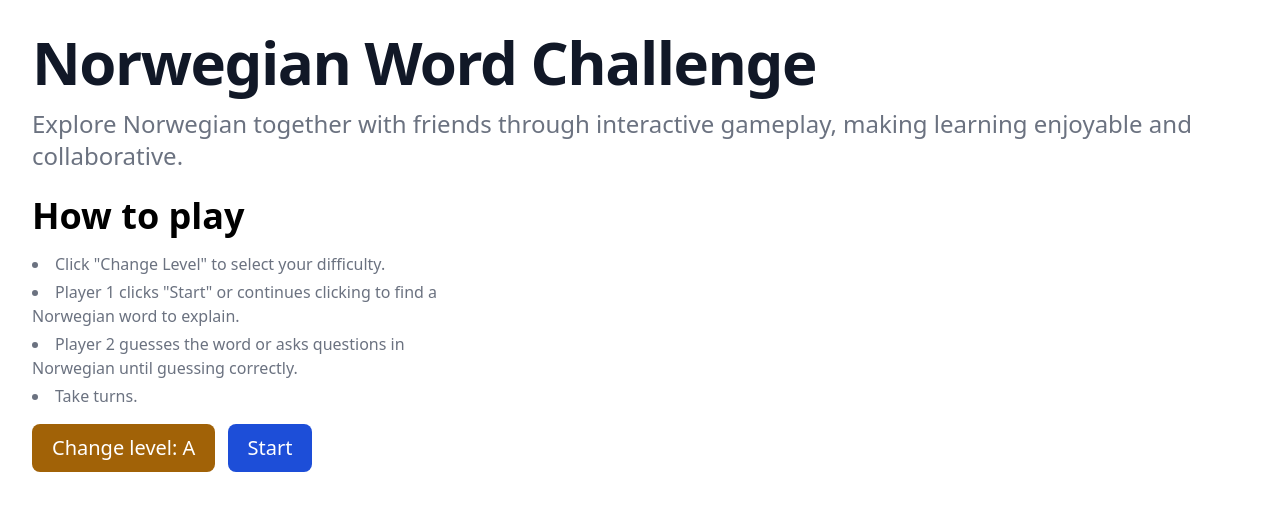
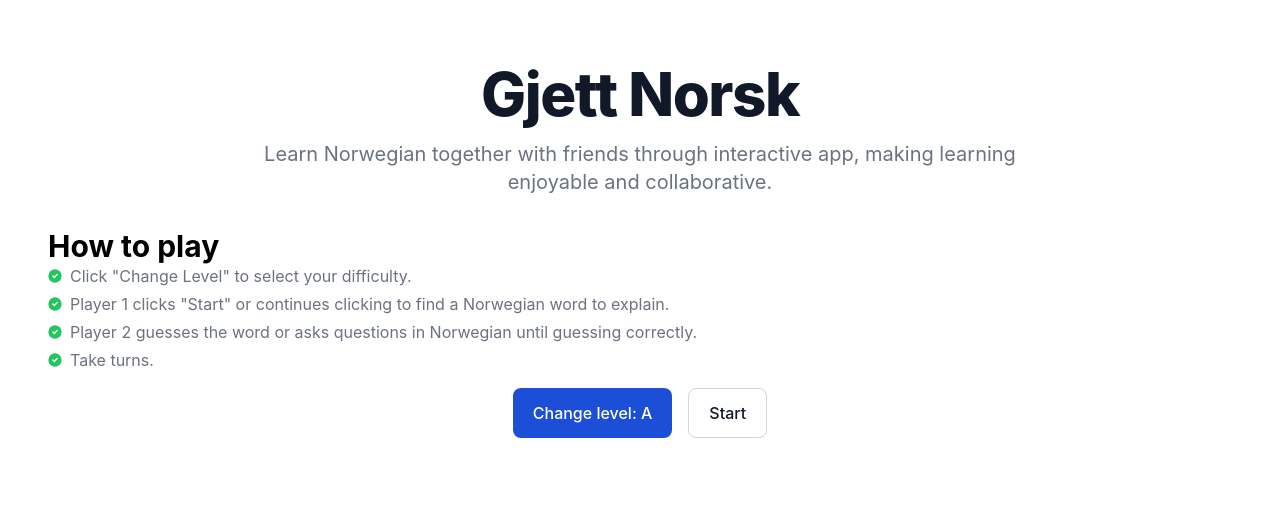
Before and after one commit to shinokada/gjett, a SvelteKit app: page / in a window 1280 px wide. Shown: the top 510 px of the page. Built offline with nearby package versions, Linux system fonts and the light colour scheme.

Commit message:
fix: home update

```diff
--- a/src/routes/+page.svelte
+++ b/src/routes/+page.svelte
@@ -30,33 +30,53 @@
 	}
 </script>
 
-<main class="m-8">
-  <h1 class="mb-4 text-4xl font-extrabold leading-none tracking-tight text-gray-900 md:text-5xl lg:text-6xl dark:text-white">Norwegian Word Challenge</h1>
-	<p class="mb-6 text-xl font-normal text-gray-500 lg:text-2xl dark:text-gray-400">Explore Norwegian together with friends through interactive gameplay, making learning enjoyable and collaborative.</p>
-	<h2 class="text-4xl font-bold dark:text-white">How to play</h2>
-	<ul class="max-w-md space-y-1 text-gray-500 list-disc list-inside dark:text-gray-400 my-4">
-		<li>Click "Change Level" to select your difficulty.</li>
-    <li>Player 1 clicks "Start" or continues clicking to find a Norwegian word to explain.</li>
-    <li>Player 2 guesses the word or asks questions in Norwegian until guessing correctly.</li>
-    <li>Take turns.</li>
+<section class="bg-white dark:bg-gray-900">
+	<div class="py-8 px-4 mx-auto max-w-screen-xl text-center lg:py-16 lg:px-12">
+		<h1 class="mb-4 text-4xl font-extrabold tracking-tight leading-none text-gray-900 md:text-5xl lg:text-6xl dark:text-white">Gjett Norsk</h1>
+		<p class="mb-8 text-lg font-normal text-gray-500 lg:text-xl sm:px-16 xl:px-48 dark:text-gray-400">Learn Norwegian together with friends through interactive app, making learning enjoyable and collaborative.</p>
+		<h2 class="text-left text-3xl font-bold dark:text-white">How to play</h2>
+		<ul class="text-left space-y-1 mb-4 text-gray-500 list-inside dark:text-gray-400">
+			<li class="flex items-center">
+				<svg class="w-3.5 h-3.5 me-2 text-green-500 dark:text-green-400 flex-shrink-0" aria-hidden="true" xmlns="http://www.w3.org/2000/svg" fill="currentColor" viewBox="0 0 20 20">
+					<path d="M10 .5a9.5 9.5 0 1 0 9.5 9.5A9.51 9.51 0 0 0 10 .5Zm3.707 8.207-4 4a1 1 0 0 1-1.414 0l-2-2a1 1 0 0 1 1.414-1.414L9 10.586l3.293-3.293a1 1 0 0 1 1.414 1.414Z"/>
+			 </svg> Click "Change Level" to select your difficulty.</li>
+			<li class="flex items-center">
+				<svg class="w-3.5 h-3.5 me-2 text-green-500 dark:text-green-400 flex-shrink-0" aria-hidden="true" xmlns="http://www.w3.org/2000/svg" fill="currentColor" viewBox="0 0 20 20">
+					<path d="M10 .5a9.5 9.5 0 1 0 9.5 9.5A9.51 9.51 0 0 0 10 .5Zm3.707 8.207-4 4a1 1 0 0 1-1.414 0l-2-2a1 1 0 0 1 1.414-1.414L9 10.586l3.293-3.293a1 1 0 0 1 1.414 1.414Z"/>
+			 </svg> Player 1 clicks "Start" or continues clicking to find a Norwegian word to explain.</li>
+			<li class="flex items-center">
+				<svg class="w-3.5 h-3.5 me-2 text-green-500 dark:text-green-400 flex-shrink-0" aria-hidden="true" xmlns="http://www.w3.org/2000/svg" fill="currentColor" viewBox="0 0 20 20">
+					<path d="M10 .5a9.5 9.5 0 1 0 9.5 9.5A9.51 9.51 0 0 0 10 .5Zm3.707 8.207-4 4a1 1 0 0 1-1.414 0l-2-2a1 1 0 0 1 1.414-1.414L9 10.586l3.293-3.293a1 1 0 0 1 1.414 1.414Z"/>
+			 </svg> Player 2 guesses the word or asks questions in Norwegian until guessing correctly.</li>
+			<li class="flex items-center">
+				<svg class="w-3.5 h-3.5 me-2 text-green-500 dark:text-green-400 flex-shrink-0" aria-hidden="true" xmlns="http://www.w3.org/2000/svg" fill="currentColor" viewBox="0 0 20 20">
+					<path d="M10 .5a9.5 9.5 0 1 0 9.5 9.5A9.51 9.51 0 0 0 10 .5Zm3.707 8.207-4 4a1 1 0 0 1-1.414 0l-2-2a1 1 0 0 1 1.414-1.414L9 10.586l3.293-3.293a1 1 0 0 1 1.414 1.414Z"/>
+			 </svg> Take turns.</li>
 		</ul>
-
-	<button on:click={toggleLevel} class="text-white bg-yellow-700 hover:bg-yellow-800 focus:ring-4 focus:ring-blue-300 font-medium rounded-lg text-xl px-5 py-2.5 me-2 mb-2 dark:bg-yellow-600 dark:hover:bg-yellow-700 focus:outline-none dark:focus:ring-yellow-800">
+		<div class="flex flex-col mb-8 lg:mb-16 space-y-4 sm:flex-row sm:justify-center sm:space-y-0 sm:space-x-4">
+			<button on:click={toggleLevel} class="inline-flex justify-center items-center py-3 px-5 text-base font-medium text-center text-white rounded-lg bg-primary-700 hover:bg-primary-800 focus:ring-4 focus:ring-primary-300 dark:focus:ring-primary-900">
 				Change level: {currentLevel}
 			</button>
 
-	<button on:click={randomword} class="text-white bg-blue-700 hover:bg-blue-800 focus:ring-4 focus:ring-blue-300 font-medium rounded-lg text-xl px-5 py-2.5 me-2 mb-2 dark:bg-blue-600 dark:hover:bg-blue-700 focus:outline-none dark:focus:ring-blue-800">
+			<button on:click={randomword} class="inline-flex justify-center items-center py-3 px-5 text-base font-medium text-center text-gray-900 rounded-lg border border-gray-300 hover:bg-gray-100 focus:ring-4 focus:ring-gray-100 dark:text-white dark:border-gray-700 dark:hover:bg-gray-700 dark:focus:ring-gray-800">
 				{startButton}
 			</button>
-
+		</div>
 		{#if randomElement}
-	<p class="my-4 text-2xl text-green-500">
-		Norwegian word: {randomElement}
+		<p class="my-4 text-4xl text-green-500">
+			{randomElement}
 		</p>
-	<h2 class="text-4xl font-bold dark:text-white">Help</h2>
-	<p class="my-4 text-2xl text-purple-500 hover:underline cursor-pointer"><button  on:click={() => openTab(randomElement, 'ordbokene')}>Open Ordbøkene: {randomElement}</button>
+		<h2 class="text-2xl text-left my-4 font-bold dark:text-white">Need help?</h2>
+		<div class="grid gap-8 mb-6 lg:mb-16 md:grid-cols-2">
+			<div class="items-center bg-gray-50 rounded-lg shadow sm:flex dark:bg-gray-800 dark:border-gray-700">
+			<p class="m-4 text-xl text-purple-500 hover:underline cursor-pointer"><button  on:click={() => openTab(randomElement, 'ordbokene')}>Open Ordbøkene: {randomElement}</button>
 			</p>
-	<p class="my-4 text-2xl text-purple-500 hover:underline cursor-pointer"><button  on:click={() => openTab(randomElement, 'google')}>Open Google translation: {randomElement}</button>
+			</div>
+			<div class="items-center bg-gray-50 rounded-lg shadow sm:flex dark:bg-gray-800 dark:border-gray-700">
+			<p class="m-4 text-xl text-purple-500 hover:underline cursor-pointer"><button  on:click={() => openTab(randomElement, 'google')}>Open Google translation: {randomElement}</button>
 			</p>
+			</div>
+		</div>
 		{/if}
-</main>
+	</div>
+</section>
--- a/tailwind.config.cjs
+++ b/tailwind.config.cjs
@@ -3,8 +3,48 @@ const config = {
 	content: ['./src/**/*.{html,js,svelte,ts}'],
 	darkMode: 'class',
 	theme: {
-		extend: {}
-	},
+    extend: {
+      colors: {
+        primary: {"50":"#eff6ff","100":"#dbeafe","200":"#bfdbfe","300":"#93c5fd","400":"#60a5fa","500":"#3b82f6","600":"#2563eb","700":"#1d4ed8","800":"#1e40af","900":"#1e3a8a","950":"#172554"}
+      }
+    },
+    fontFamily: {
+      'body': [
+    'Inter',
+    'ui-sans-serif',
+    'system-ui',
+    '-apple-system',
+    'system-ui',
+    'Segoe UI',
+    'Roboto',
+    'Helvetica Neue',
+    'Arial',
+    'Noto Sans',
+    'sans-serif',
+    'Apple Color Emoji',
+    'Segoe UI Emoji',
+    'Segoe UI Symbol',
+    'Noto Color Emoji'
+  ],
+      'sans': [
+    'Inter',
+    'ui-sans-serif',
+    'system-ui',
+    '-apple-system',
+    'system-ui',
+    'Segoe UI',
+    'Roboto',
+    'Helvetica Neue',
+    'Arial',
+    'Noto Sans',
+    'sans-serif',
+    'Apple Color Emoji',
+    'Segoe UI Emoji',
+    'Segoe UI Symbol',
+    'Noto Color Emoji'
+  ]
+    }
+  },
 
 	plugins: []
 };
```
Lines whose indentation alone changed are shown as unchanged.
